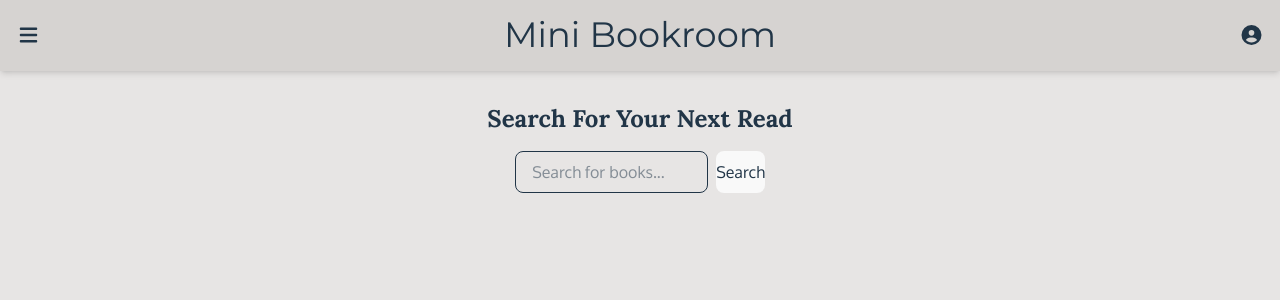
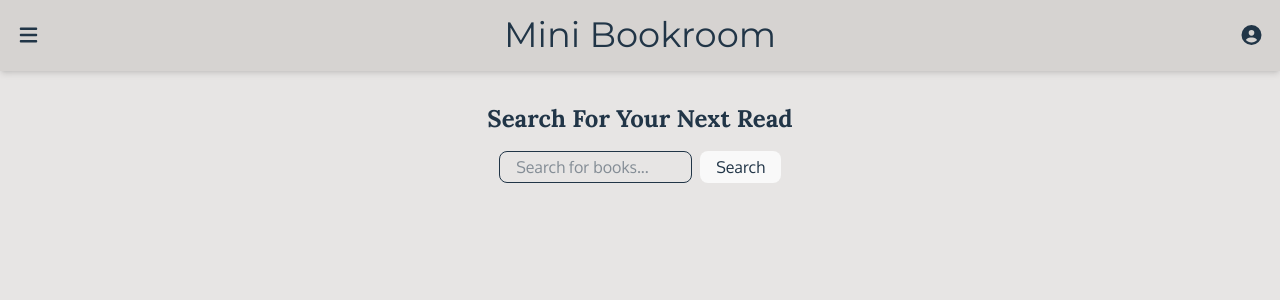
Before and after one commit to jsu-on-the-web/minibookroom, a React (Vite) app: page / in a window 1280 px wide. Shown: the top 300 px of the page. Built offline with nearby package versions, Linux system fonts and the light colour scheme.

Commit message:
Adding a button element for style consistency

```diff
--- a/src/App.tsx
+++ b/src/App.tsx
@@ -5,6 +5,7 @@ import { fetchBook } from './SearchFunctions';
 import CoverPlaceholder from './assets/cover-placeholder.svg';
 import { Header } from './ui-elements/Header/Header';
 import { MainMenu } from './ui-elements/MainMenu/MainMenu';
+import { Button } from './ui-elements/Button/Button';
 
 // Interfaces for prototyping
 interface Book {
@@ -42,16 +43,19 @@ const App = () => {
         <MainMenu isOpen={isMenuOpen} onClose={() => setMenuOpen(false)} />
         <section className="flex flex-col items-center p-4 app-container">
           <h2 className="searchbar-title text-2xl pb-4 font-bold font-[Lora]">Search For Your Next Read</h2>
-          {/*  ===== Search Bar ===== */}
-          <section className='flex md:flex-row md:gap-2 md:items-between searchbar-container'>
+
+          {/*  ====================================================== Search Bar ====================================================== */}
+          <section className='flex h-8 md:flex-row md:gap-2 md:items-between searchbar-container'>
             <input type="text" placeholder="Search for books..." id='searchbar-books' className="px-4 py-2 rounded-lg searchbar-input border-1" />
-            <button className="rounded-lg searchbar__button bg-stone-400 hover:bg-stone-500 hover:border-2" onClick={() => {
+            <Button className="searchbar__button" text='Search' onClick={() => {
               setIsAnimatingOut(true);
               setTimeout(() => setCurrentBooks([]), 300); // Setting a timeout to clear current books so the new details can come in.
               setCurrentSearch((document.getElementById('searchbar-books') as HTMLInputElement)?.value || '')
-            }}>Search</button>
+            }} />
           </section>
-          <div className={`flex flex-wrap justify-center gap-4 mt-4 card-container ${isAnimatingOut ? 'card-container--animating-out' : ''}`}>
+
+          {/*  ====================================================== Card Container ====================================================== */}
+          <section className={`flex flex-wrap justify-center gap-4 mt-4 card-container ${isAnimatingOut ? 'card-container--animating-out' : ''}`}>
               {currentBooks && currentBooks.map((book, index) => (
               <Card
                 key={index}
@@ -61,7 +65,7 @@ const App = () => {
                 onClick={() => { console.log(`Clicked on ${book.title}`) }}
               />
             ))}
-          </div>
+          </section>
         </section>
       </section>
     </>
--- /dev/null
+++ b/src/ui-elements/Button/Button.tsx
@@ -0,0 +1,13 @@
+interface ButtonProps {
+    className?: string;
+    text: string;
+    onClick: () => void;
+}
+
+export const Button = ({ className, text, onClick }: ButtonProps) => {
+    return (
+        <button className={`transition-all duration-100 p-4 w-full h-full flex items-center justify-center rounded-lg bg-stone-400 hover:bg-stone-500 hover:shadow-lg ${className || ''}`} onClick={onClick}>
+            {text}
+        </button>
+    )
+}
```
